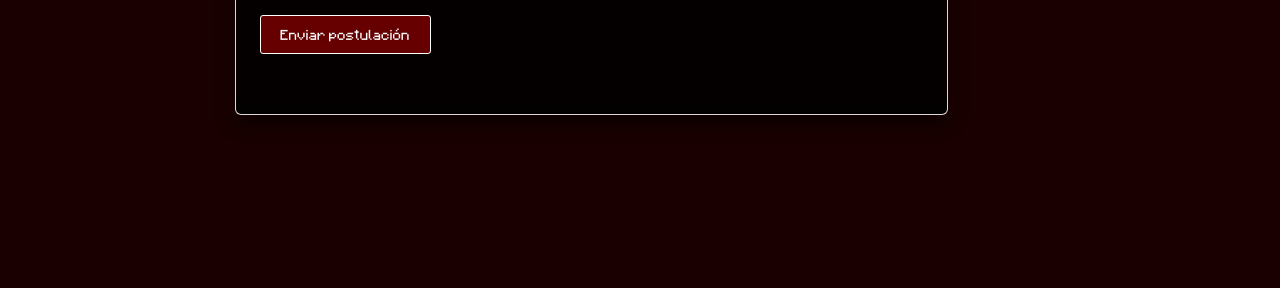
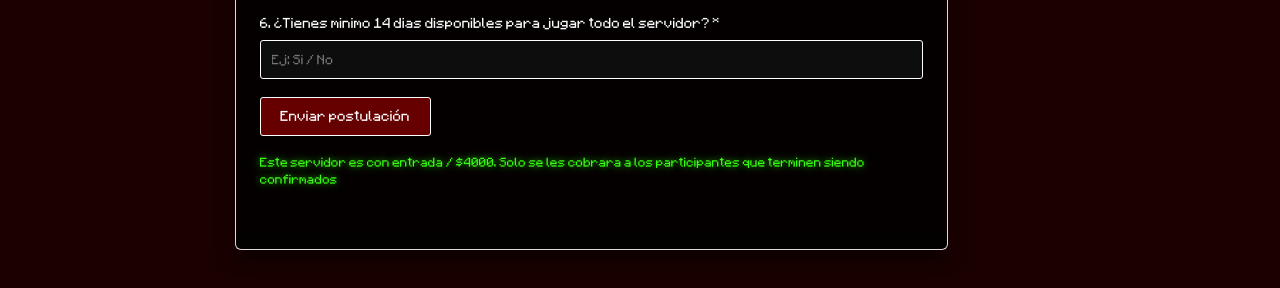
Before and after one commit to Maci-Hq/minecraft-deathmatch, a plain HTML site: page formulario.html in a window 1280 px wide. Shown: the part 878-1166 px from the top of the page. Before the commit the page ends 1098 px from the top, so only its background shows below. Drawn offline with Linux system fonts and the light colour scheme.

Commit message:
Update formulario.html

```diff
--- a/formulario.html
+++ b/formulario.html
@@ -307,6 +307,14 @@
             cursor: not-allowed;
         }
 
+        /* Texto verde brillante debajo del botón de enviar */
+        .aviso-entrada-verde {
+            font-size: 0.85rem;
+            color: #39ff14;
+            line-height: 1.7;
+            text-shadow: 0 0 10px rgba(57, 255, 20, 0.75), 2px 2px 4px rgba(0, 0, 0, 0.95);
+        }
+
         .estado-envio {
             font-size: 0.85rem;
             line-height: 1.6;
@@ -386,6 +394,10 @@
             .btn-enviar {
                 width: 100%;
                 text-align: center;
+            }
+
+            .aviso-entrada-verde {
+                font-size: 0.75rem;
             }
 
             .logo-2 {
@@ -474,8 +486,17 @@
                 </div>
             </div>
 
+            <!-- 6. Disponibilidad de dias -->
+            <div class="campo-grupo">
+                <label for="disponibilidad14Dias" class="campo-label">6. ¿Tienes minimo 14 dias disponibles para jugar todo el servidor? *</label>
+                <input type="text" id="disponibilidad14Dias" name="disponibilidad14Dias" class="campo-input" required placeholder="Ej: Si / No">
+            </div>
+
             <!-- Botón de envío -->
             <button type="submit" id="btnEnviar" class="btn-enviar">Enviar postulación</button>
+
+            <!-- Texto verde brillante debajo del botón de enviar -->
+            <p class="aviso-entrada-verde">Este servidor es con entrada / $4000. Solo se les cobrara a los participantes que terminen siendo confirmados</p>
 
             <!-- Mensaje de estado -->
             <p id="estadoEnvio" class="estado-envio"></p>
@@ -572,6 +593,7 @@
                         contacto: document.getElementById('contacto').value.trim(),
                         motivo: document.getElementById('motivo').value.trim(),
                         habilidades: document.getElementById('habilidades').value.trim(),
+                        disponibilidad14Dias: document.getElementById('disponibilidad14Dias').value.trim(),
                         skinBase64: skinBase64
                     };
 
```
